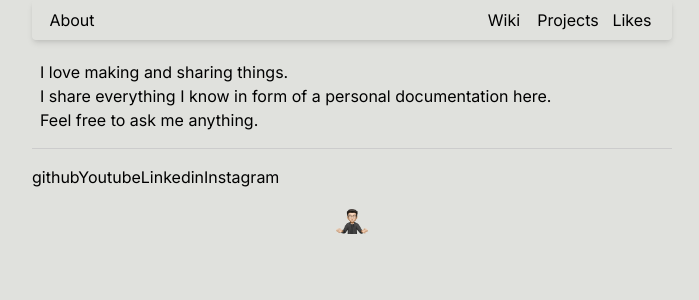
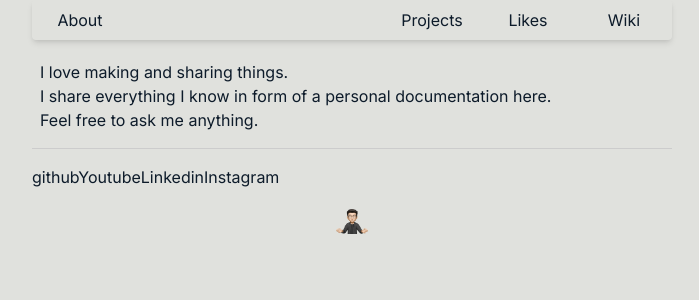
Before and after one commit to dangchinh25/chinhle.me, a Next.js app: page / in a window 1280 px wide. Shown: the top 300 px of the page, without its empty margins (288-987 px from the left). Built offline with nearby package versions, Linux system fonts and the light colour scheme.

Commit message:
Finish styling navbar

```diff
--- a/src/components/Navbar/NavBar.tsx
+++ b/src/components/Navbar/NavBar.tsx
@@ -4,17 +4,13 @@ import NavbarButton from './NavBarButton';
 
 export default function Navbar() {
   return (
-    <div className='shadow-md w-full h-10 rounded mb-5 flex flex-row justify-end px-2'>
+    <div className='shadow-md w-full h-10 rounded mb-5 flex flex-row justify-end'>
       <NavbarButton className='mr-auto'>
         <Link href='/'>
           About
         </Link>
       </NavbarButton>
-      <NavbarButton className=''>
-        <Link href='https://wiki.chinhle.me'>
-          Wiki
-        </Link>
-      </NavbarButton>
+
       <NavbarButton>
         <Link href='/projects'>
           Projects
@@ -25,6 +21,11 @@ export default function Navbar() {
           Likes
         </Link>
       </NavbarButton>
+      <NavbarButton className=''>
+        <Link href='https://wiki.chinhle.me'>
+          Wiki
+        </Link>
+      </NavbarButton>
     </div>
   );
 }
--- a/src/components/Navbar/NavBarButton.tsx
+++ b/src/components/Navbar/NavBarButton.tsx
@@ -5,7 +5,9 @@ export type Props = {
 
 export default function NavbarButton({ children, className }: Props) {
   return (
-    <button className={`h-full w-16 ${className}`}>
+    <button className={
+      `h-full w-24 ${className} hover:bg-silverLakeBlue transition duration-300 ease-in-out rounded hover:text-platinum`
+    }>
       {children}
     </button>
   );
--- a/src/components/OuterContainer.tsx
+++ b/src/components/OuterContainer.tsx
@@ -7,7 +7,7 @@ export type Props = {
 
 export default function OuterContainer({ children }: Props) {
   return (
-    <div className='flex flex-row justify-center w-screen h-screen bg-platinum'>
+    <div className='flex flex-row justify-center w-screen h-screen bg-platinum text-richBlack'>
       <div className='w-3/6'>
         <Navbar />
         <div className='px-2'>
```
